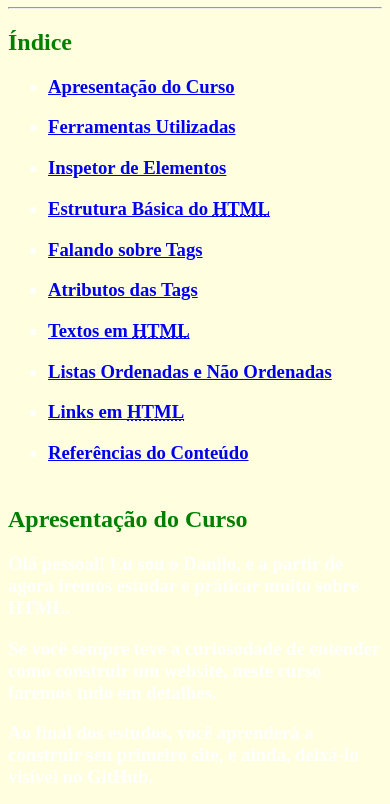
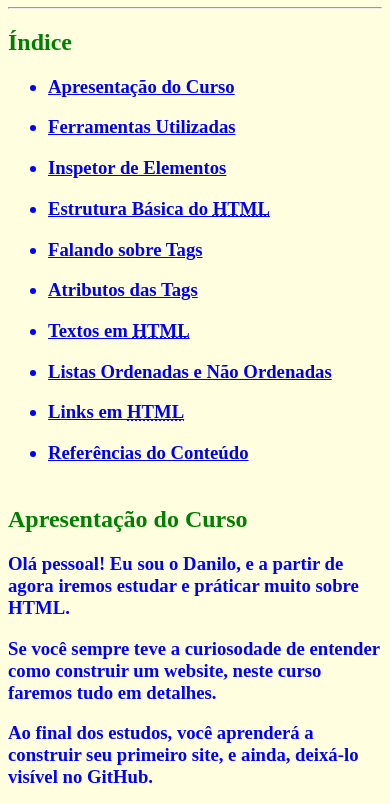
Before and after one commit to Danilo1010/Curso-html-primeiro-desafio, a plain HTML site: page index.html in a window 390 px wide. Shown: the part 110-914 px from the top of the page. Drawn offline with Linux system fonts and the light colour scheme.

Commit message:
Ajustando a cor da fonte para mobile

```diff
--- a/index.html
+++ b/index.html
@@ -6,7 +6,7 @@
     <title>My project</title>
 </head>
 <!-- A tag Body é todo o conteúdo que aparece na página para o usuário. -->
-<body style="background-color: #FFFFE0; color: white;"> <!-- 005050   1C1C1C-->
+<body style="background-color: #FFFFE0; color: blue;"> <!-- 005050   1C1C1C-->
     <h1 id="inicio">My First Project - <abbr title="Abrev">HTML</abbr> Into Practice</h1>
     <hr>
 
```
